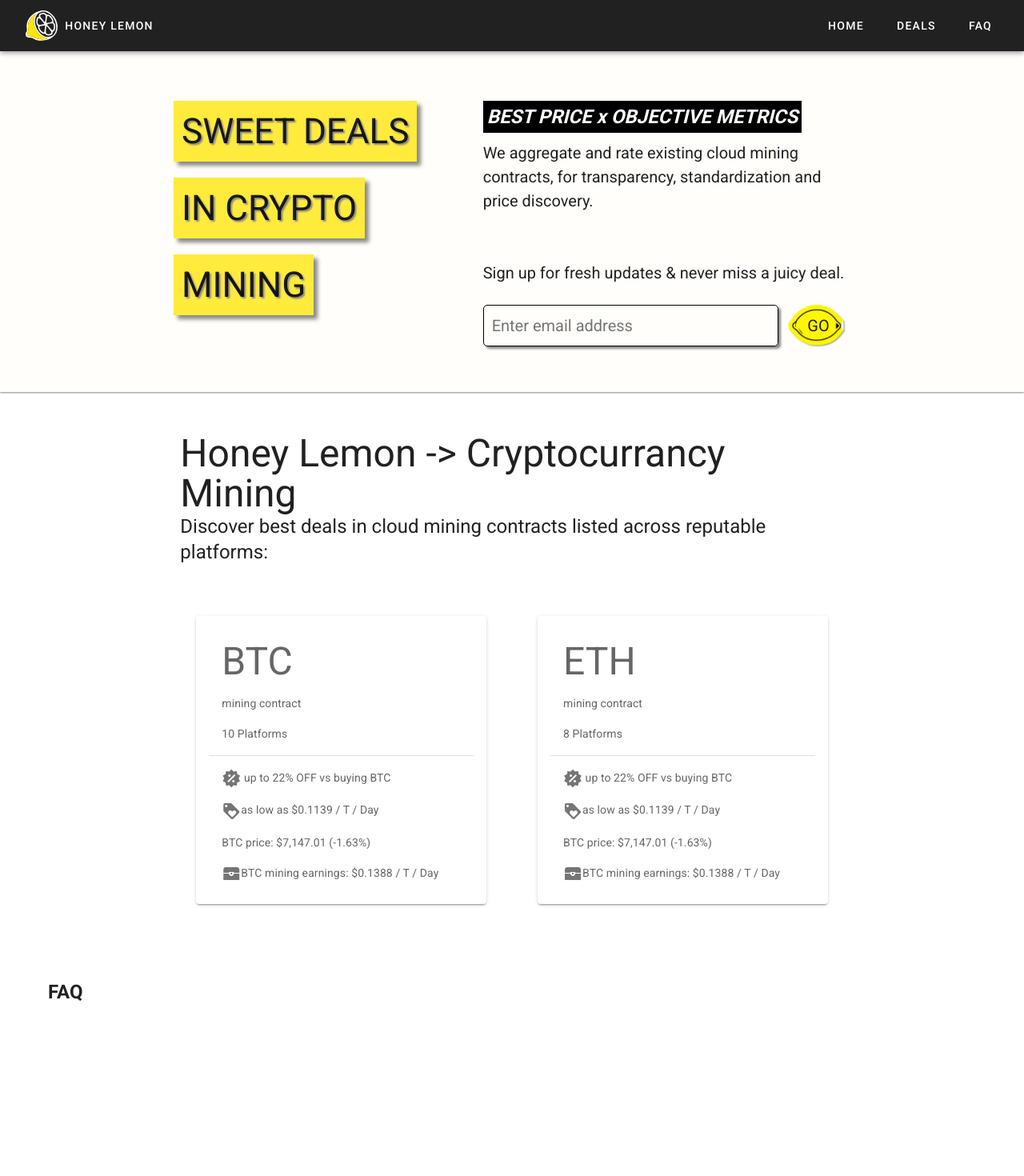
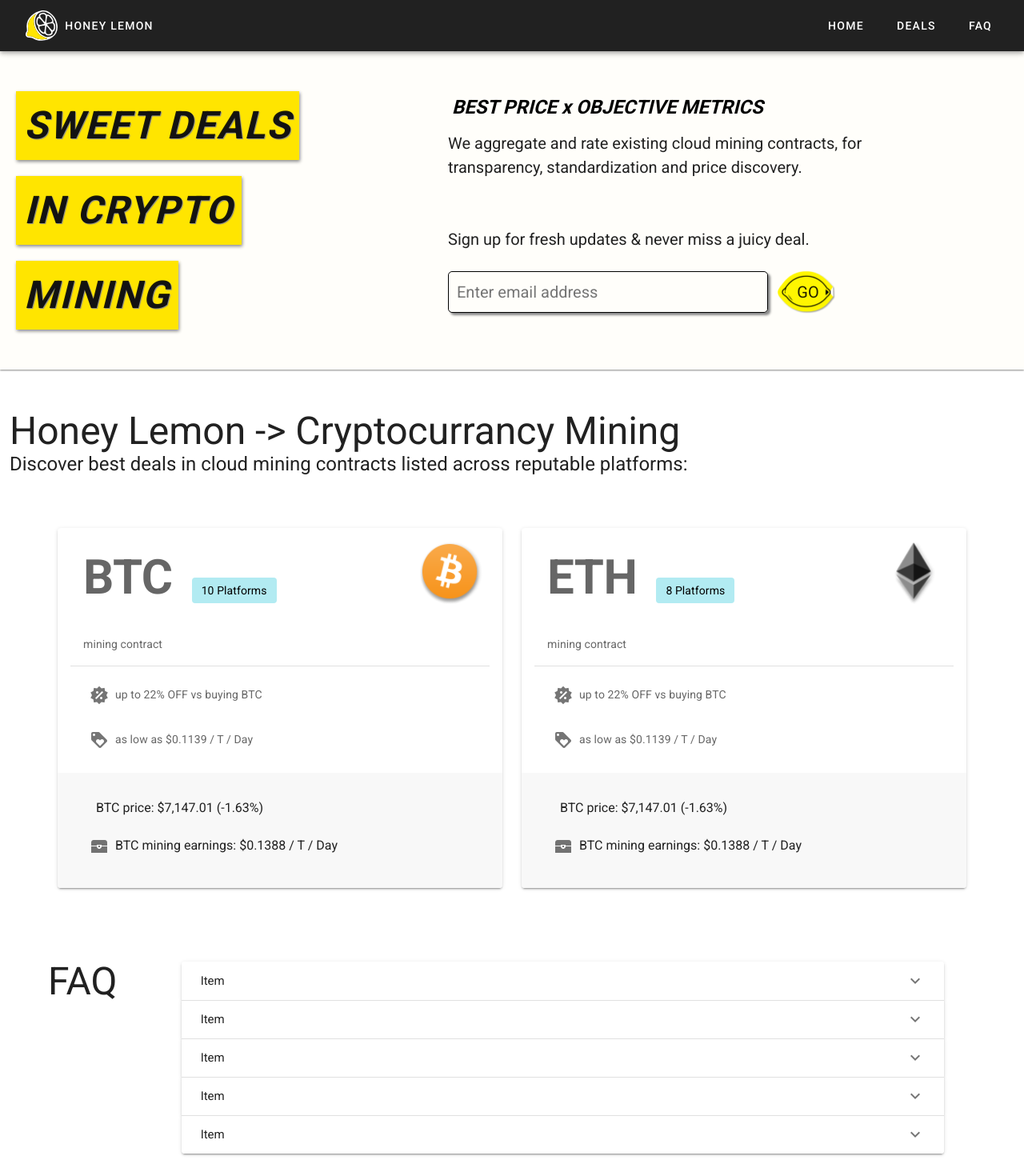
Before and after one commit to kora731/honey-fe, a Vue app: page / in a window 1280 px wide. Shown: the top 1470 px of the page at 80% size. Before the commit the page ends 1398 px from the top, so only its background shows below. Built offline with nearby package versions, Linux system fonts and the light colour scheme.

Commit message:
Add coin logo and update page layouts

```diff
--- a/src/plugins/vuetify.js
+++ b/src/plugins/vuetify.js
@@ -14,8 +14,8 @@
         themes: {
           light: {
             primary: colors.grey.darken4,
-            secondary: colors.yellow.darken3,
-            accent: colors.shades.blue,
+            secondary: colors.yellow.accent2,
+            accent: colors.cyan.lighten4,
             error: colors.red.accent3,
           },
           dark: {
--- a/src/views/Home.vue
+++ b/src/views/Home.vue
@@ -1,17 +1,17 @@
 <template>
   <v-container class="content">
-    <v-row class="layout" justify="center">
-      <v-col class="col slogan" cols="4" sm="12" lg="4">
-        <span class="yellow">SWEET DEALS</span>
+    <v-row class="layout">
+      <div class="innerContent">
+        <div class="slogan">
+          <span class="slogan-yellow">SWEET DEALS</span>
           <br />
-        <span class="yellow">IN CRYPTO</span>
+          <span class="slogan-yellow">IN CRYPTO</span>
           <br />
-        <span class="yellow">MINING</span>
+          <span class="slogan-yellow">MINING</span>
           <br />
-
-      </v-col>
-      <v-col class="col slogan" cols="5" sm="12" lg="5">
-          <span class="black">BEST PRICE x OBJECTIVE METRICS</span>
+        </div>
+        <div class="slogan" style="margin-right: 60px;">
+          <span class="slogan-black">BEST PRICE x OBJECTIVE METRICS</span>
           <form
             action="https://market.us4.list-manage.com/subscribe/post?u=466b3785cad82e2db6271ffcc&amp;id=2f33950de0"
             method="post"
@@ -21,9 +21,9 @@
             target="_blank"
             novalidate
           >
-            <div class="desc">
-              We aggregate and rate existing cloud mining contracts, for transparency, standardization and price discovery.
-              </div>
+            <div
+              class="desc"
+            >We aggregate and rate existing cloud mining contracts, for transparency, standardization and price discovery.</div>
             <div class="desc sign_up">Sign up for fresh updates & never miss a juicy deal.</div>
 
             <div class="row form">
@@ -40,51 +40,77 @@
               <input type="submit" class="btn" value="GO" />
             </div>
           </form>
-      </v-col>
+        </div>
+      </div>
     </v-row>
 
     <v-row class="mt-10" justify="center">
-       <v-col cols="8" sm="12" lg="8"> <div class="display-2">Honey Lemon -> Cryptocurrancy Mining
-            </div>
-          <div class="headline">Discover best deals in cloud mining contracts listed across reputable platforms:
-          </div>
+      <v-col style="max-width: 1280px;">
+        <div class="display-2">Honey Lemon -> Cryptocurrancy Mining</div>
+        <div
+          class="headline"
+        >Discover best deals in cloud mining contracts listed across reputable platforms:</div>
       </v-col>
     </v-row>
 
     <v-row class="deals d-flex" justify="center">
-        <v-col class="mx-5"
-        cols="4"
-        sm="12"
-        md="4"
-        lg="4"
-        v-for="p in products"
-        :key="p.duration"
+      <v-row style="max-width: 1280px;" justify="center">
+        <v-col cols="12" sm="12" md="6" lg="6" v-for="p in products" :key="p.duration">
+          <v-card href="#/products" class="mx-auto" height="450" max-width="560">
+            <v-card-text class="text-left">
+              <v-row>
+                <div class="flex-grow-1">
+                  <div class="ma-4">
+                    <span class="display-3 mr-4 font-weight-bold">{{p.type}}</span>
+                    <v-chip
+                      class="ma-2"
+                      color="accent"
+                      text-color="black"
+                      label
+                    >{{p.sellers}} Platforms</v-chip>
+                  </div>
+                </div>
+                <div class="pr-2">
+                  <v-img width="80" :src="p.img"></v-img>
+                </div>
+              </v-row>
+              <div class="ma-4">mining contract</div>
+
+              <v-divider></v-divider>
+              <div class="ma-4">
+                <v-icon class="ma-2">mdi-sale</v-icon>up to 22% OFF vs buying BTC
+              </div>
+              <div class="ma-4">
+                <v-icon class="ma-2">mdi-tag-heart</v-icon>as low as $0.1139 / T / Day
+              </div>
+            </v-card-text>
+            <div
+              style="background: #f8f8f8; bottom: 0; position: absolute; width: 100%; padding: 16px;"
             >
-        <v-card href="#/products"
-          class="mx-auto"
-          height="360"
-          max-width="560"
-        >
-          <v-card-text class="text-left">
-            <div class="display-2 ma-4">{{p.type}}</div>
-            <div class="ma-4">mining contract</div>
-             <div class="ma-4">{{p.sellers}} Platforms</div>
-            <v-divider></v-divider>
-            <div class="ma-4"><v-icon>mdi-sale</v-icon> up to 22% OFF vs buying BTC</div>
-            <div class="ma-4"><v-icon>mdi-tag-heart</v-icon>as low as $0.1139 / T / Day</div>
-            <div class="ma-4"><v-icon>mdi-coin</v-icon>BTC price: $7,147.01 (-1.63%)</div>
-            <div class="ma-4"><v-icon>mdi-treasure-chest</v-icon>BTC mining earnings: $0.1388 / T / Day</div>
-          </v-card-text>
+              <div class="ma-4">
+                <v-icon class="ma-2">mdi-coin</v-icon>BTC price: $7,147.01 (-1.63%)
+              </div>
+              <div class="ma-4">
+                <v-icon class="ma-2">mdi-treasure-chest</v-icon>BTC mining earnings: $0.1388 / T / Day
+              </div>
+            </div>
           </v-card>
         </v-col>
       </v-row>
-
-    <v-row class="row faq">
-
-      <h2>FAQ</h2>
-
     </v-row>
 
+    <v-row class="faq d-flex" justify="center">
+      <v-row style="max-width: 1280px;">
+        <div class="display-2 mr-10">FAQ</div>
+
+        <v-expansion-panels style="width:auto; flex:1; " class="mx-10">
+          <v-expansion-panel v-for="(item,i) in 5" :key="i">
+            <v-expansion-panel-header>Item</v-expansion-panel-header>
+            <v-expansion-panel-content>Lorem ipsum dolor sit amet, consectetur adipiscing elit, sed do eiusmod tempor incididunt ut labore et dolore magna aliqua. Ut enim ad minim veniam, quis nostrud exercitation ullamco laboris nisi ut aliquip ex ea commodo consequat.</v-expansion-panel-content>
+          </v-expansion-panel>
+        </v-expansion-panels>
+      </v-row>
+    </v-row>
   </v-container>
 </template>
 
@@ -99,15 +125,16 @@
           type: "BTC",
           duration: "30Days",
           price: "0.45/TH/D",
-          sellers: 10
+          sellers: 10,
+          img: require("../assets/btc-logo.png")
         },
         {
           type: "ETH",
           duration: "60Days",
           price: "0.43/TH/D",
-          sellers: 8
-        },
-
+          sellers: 8,
+          img: require("../assets/eth-logo.png")
+        }
       ]
     };
   }
@@ -116,49 +143,70 @@
 
 
 <style scoped lang="scss">
-.container
-{
+.container {
   margin: 0;
+  width: auto;
   max-width: unset;
   padding: 0;
 }
 
 .content {
-  padding-bottom: 20px;
+  // padding-bottom: 20px;
 
   .row {
     display: flex;
     flex-wrap: wrap;
     margin: 0;
 
-      &.deals, &.faq {
+    &.deals,
+    &.faq {
       padding: 40px 60px;
-
+    }
+    &.faq {
+      background-color: white;
     }
     &.layout {
-    /*max-width: 1100px;*/
-    justify-content: space-around;
-    align-items: flex-start;
-    background: #FFFEFA;
+      background: #fffefa;
       box-shadow: 0px 1px 2px #888888;
-    padding: 40px 60px;
+      padding: 40px 20px;
+      justify-content: center;
+      .innerContent {
+        display: flex;
+        flex: 1;
+        max-width: 1280px;
+        flex-direction: column;
+
+        .slogan:first-child {
+          margin-bottom: 2rem;
+        }
+
+        @media (min-width: 1100px) {
+          flex-direction: initial;
+          .slogan:first-child {
+            flex: 1;
+            margin-bottom: 0;
+          }
+        }
         .slogan {
           /*width: 480px;*/
           > span {
             display: inline-block;
-
-        &.yellow {
-          background-color: #fef807;
+          }
+          &-yellow {
+            background-color: #ffe500;
             padding: 5px 10px;
-          font-size: 44px;
+            font-style: italic;
+            font-weight: bold;
+            font-size: 48px;
+            line-height: 76px;
+            letter-spacing: 2px;
             margin: 10px 0;
-          box-shadow: 5px 5px 5px #888888;
-          text-shadow: 2px 2px 2px #888888;
+            box-shadow: 1px 2px 4px #888888;
+            text-shadow: 1px 1px 1px #888888;
           }
 
-        &.black {
-          background-color: black;
-          color: #fff;
+          &-black {
+            color: black;
             margin-top: 10px;
             padding: 2px 5px;
             font-size: 24px;
@@ -167,15 +215,12 @@
           }
         }
       }
-
     }
-
-
 
     .desc {
       margin: 10px 0 10px 0;
       font-size: 20px;
-      max-width: 527px;
+      max-width: 640px;
 
       &.sign_up {
         margin: 60px 0 20px 0;
@@ -221,16 +266,14 @@
   }
 }
 
-@media screen and (min-height: 750px) {
-  .content {
-    padding-bottom: 100px;
-  }
-}
+// @media screen and (min-height: 750px) {
+//   .content {
+//     padding-bottom: 100px;
+//   }
+// }
 
 @media screen and (max-width: 980px) {
   .content {
-    margin: 60px 15px 0 15px;
-
     .row.layout {
       .black {
         margin-top: 10px !important;
```
Also changed, not shown: src/views/Products.vue (+67 -47 lines), src/assets/btc-logo.png (added), src/assets/eth-logo.png (added). Lines whose indentation alone changed are shown as unchanged.
